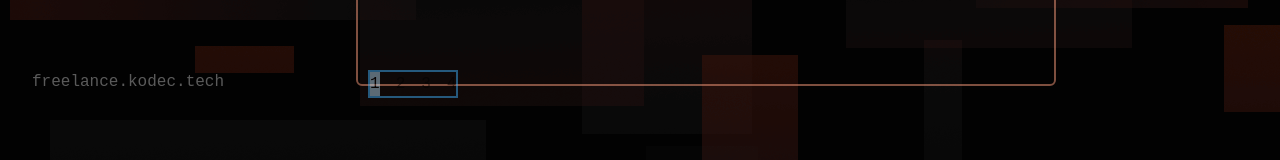
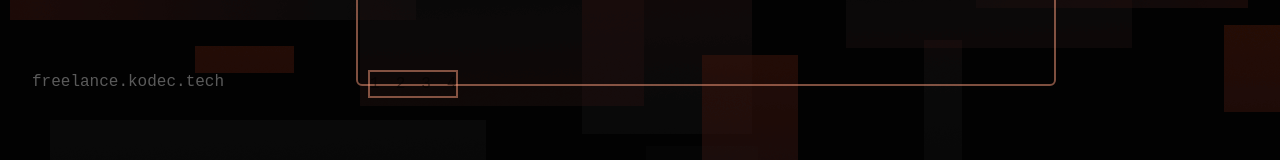
Before and after one commit to cskartikey/freelance, a Next.js app: page /contact in a window 1280 px wide. Shown: the part 638-798 px from the top of the page. Built offline with nearby package versions, Linux system fonts and the light colour scheme; a web font is replaced by a local one.

Commit message:
Added some logic in Footer

```diff
--- a/components/Footer.tsx
+++ b/components/Footer.tsx
@@ -1,11 +1,35 @@
+import { useRouter } from "next/router";
+import { useState, useEffect } from "react";
+
 export default function Footer(){
+    const router = useRouter();
+    const [footer, setFotColor] = useState("border-nav-blue");
+    const [footerNumber, setnFotColor] = useState("bg-scroll-blue");
+    useEffect(() => {
+      if (router.pathname === "/") {
+        setFotColor("border-nav-blue");
+        setnFotColor("bg-scroll-blue");
+      }
+      else if (router.pathname.includes("/about")) {
+        setFotColor("border-rectangle-purp");
+        setnFotColor("bg-footer-number-red");
+      }
+      else if (router.pathname.includes("/team")) {
+        setFotColor("border-team-green");
+        setnFotColor("bg-footer-number-green");
+      }
+      else if (router.pathname.includes("/contact")) {
+        setFotColor("border-contact-red");
+        setnFotColor("bg-footer-number-ured");
+      }
+    }, [router.pathname]);
     return (
         <footer className="fixed bottom-16 w-full flex justify-start pl-8">
             <div>
                 <p className="text-white opacity-[.35] font-Space-Mono">freelance.kodec.tech</p>
             </div>
-            <div className="flex space-x-4 border-2 border-solid border-nav-blue opacity-50 ml-36 font-Space-Mono">
-                    <div className="bg-scroll-blue text-black opacity-90">
+            <div className={`flex space-x-4 border-2 border-solid ${footer} opacity-50 ml-36 font-Space-Mono`}>
+                    <div className={`${footerNumber} text-black opacity-90`}>
                         1
                     </div>
                     <div>
```
